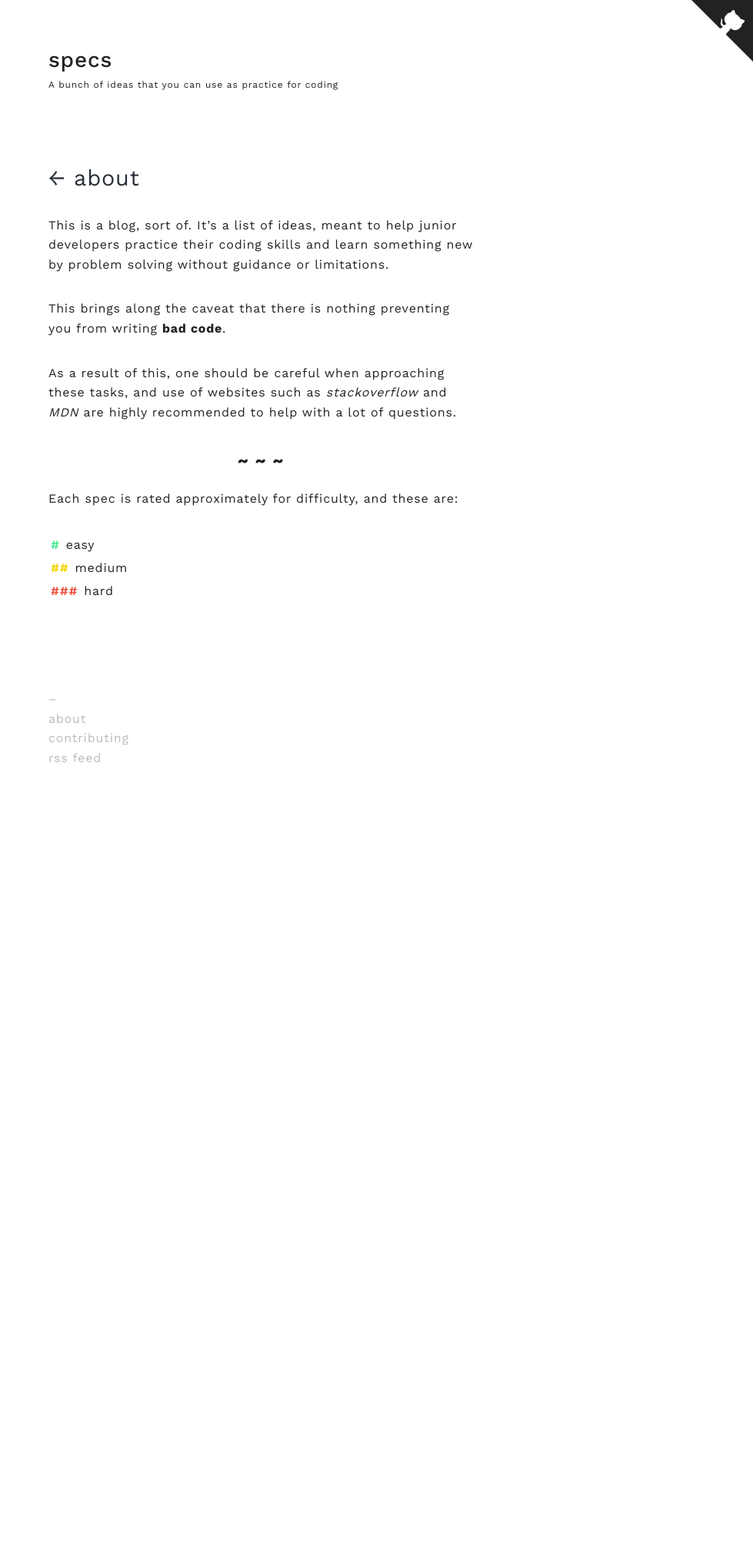
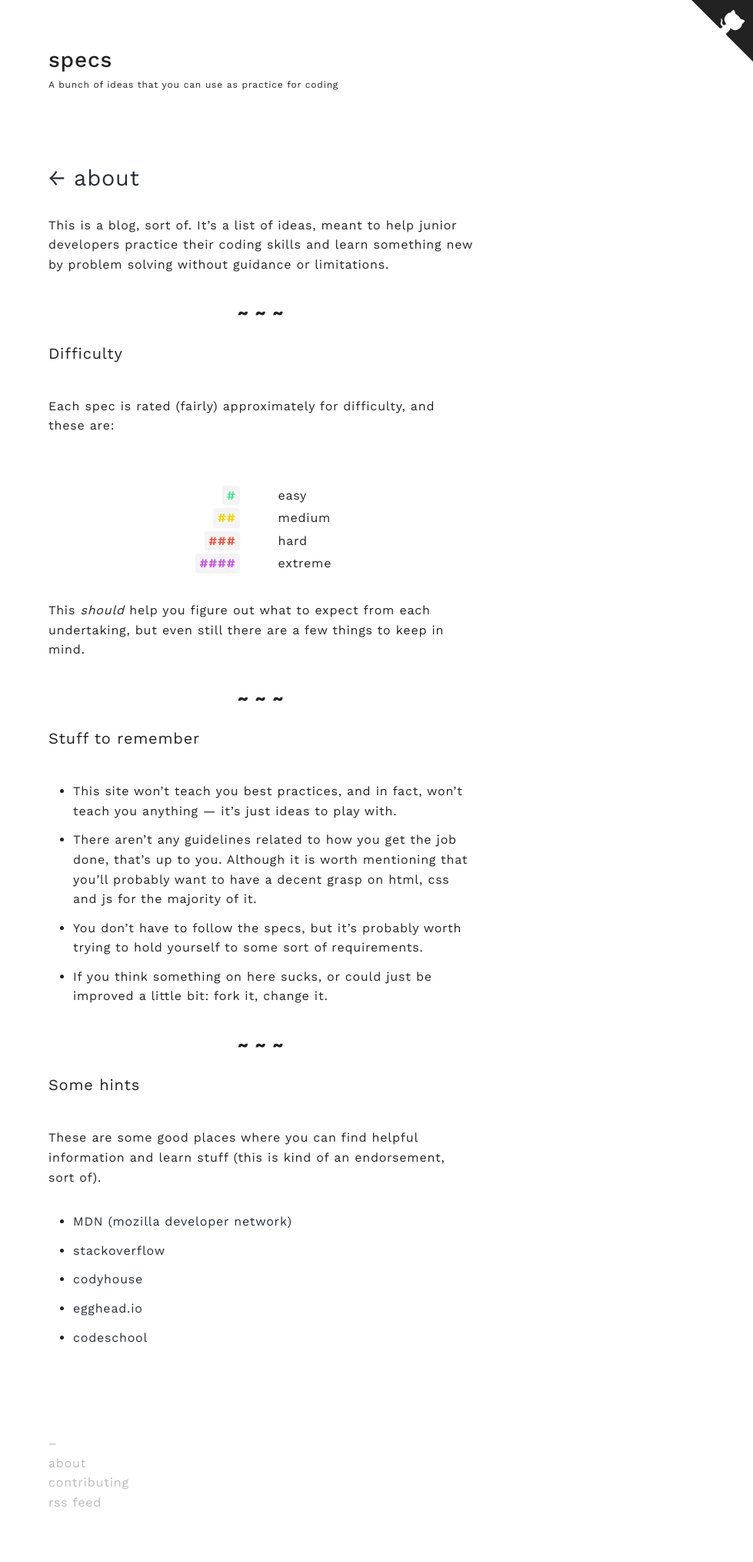
Before and after one commit to tilpa/specs, a Jekyll site: the page built from about.md, in a window 1280 px wide. Shown: the whole page at 77% size, without its empty margins (301-1280 px from the left). Built offline with Jekyll 4.4.1, drawn with Linux system fonts in a browser that asks for light colours; before the commit the page ends 1062 px from its top, so only the background shows below that.

```diff
--- a/_sass/_layout.scss
+++ b/_sass/_layout.scss
@@ -151,13 +151,14 @@
     color: $background-color;
     margin-right: 0.1em;
     box-sizing: border-box;
+    padding: 0 0.35em;
     display: inline-block;
     clear: both;
     border-radius: 4px;
+    background-color: #f4f4f4;
     text-align: center;
     font-weight: 700;
   }
-
 
   &.easy::after {
     content: "#";
@@ -172,6 +173,11 @@
   &.hard::after {
     content: "###";
     color: #eb5a46;
+  }
+
+  &.extreme::after {
+    content: "####";
+    color: #cc52eb;
   }
 }
 
@@ -239,4 +245,9 @@
     li {
       margin: 0.75em 0;
     }
+
+    table {
+      width: 100%;
+      margin-bottom: $spacing-unit * 0.5;
+    }
 }
--- a/about.md
+++ b/about.md
@@ -6,14 +6,38 @@ permalink: /about/
 <br/>
 This is a blog, sort of. It's a list of ideas, meant to help junior developers practice their coding skills and learn something new by problem solving without guidance or limitations.
 
-This brings along the caveat that there is nothing preventing you from writing **bad code**.
+---
 
-As a result of this, one should be careful when approaching these tasks, and use of websites such as *stackoverflow* and *MDN* are highly recommended to help with a lot of questions.
+#### Difficulty
+
+Each spec is rated (fairly) approximately for difficulty, and these are:
+
+|                                                      |   |            |
+|-----------------------------------------------------:|:-:|:-----------|
+|    <span class="post-difficulty easy"></span> &nbsp; |   | easy       |
+|  <span class="post-difficulty medium"></span> &nbsp; |   | medium     |
+|    <span class="post-difficulty hard"></span> &nbsp; |   | hard       |
+| <span class="post-difficulty extreme"></span> &nbsp; |   | extreme    |
+
+This *should* help you figure out what to expect from each undertaking, but even still there are a few things to keep in mind.
 
 ---
 
-Each spec is rated approximately for difficulty, and these are:
+#### Stuff to remember
 
-| <span class="post-difficulty easy"></span>    easy   |
-| <span class="post-difficulty medium"></span>  medium |
-| <span class="post-difficulty hard"></span>    hard   |
+- This site won't teach you best practices, and in fact, won't teach you anything — it's just ideas to play with.
+- There aren't any guidelines related to how you get the job done, that's up to you. Although it is worth mentioning that you'll probably want to have a decent grasp on html, css and js for the majority of it.
+- You don't have to follow the specs, but it's probably worth trying to hold yourself to some sort of requirements.
+- If you think something on here sucks, or could just be improved a little bit: fork it, change it.
+
+---
+
+#### Some hints
+
+These are some good places where you can find helpful information and learn stuff (this is kind of an endorsement, sort of).
+
+- [MDN (mozilla developer network)](http://developer.mozilla.org)
+- [stackoverflow](http://stackoverflow.com)
+- [codyhouse](http://www.codyhouse.co)
+- [egghead.io](http://egghead.io)
+- [codeschool](http://www.codeschool.com)
```
Also changed, not shown: _layouts/default.html (+4 -4 lines), _posts/2016-02-19-image-slider.md (+1 -1 lines), _posts/2016-02-20-online-chatroom.md (added, +27 -0 lines), _posts/2016-02-20-static-fileserver.md (added, +14 -0 lines), README.md.
